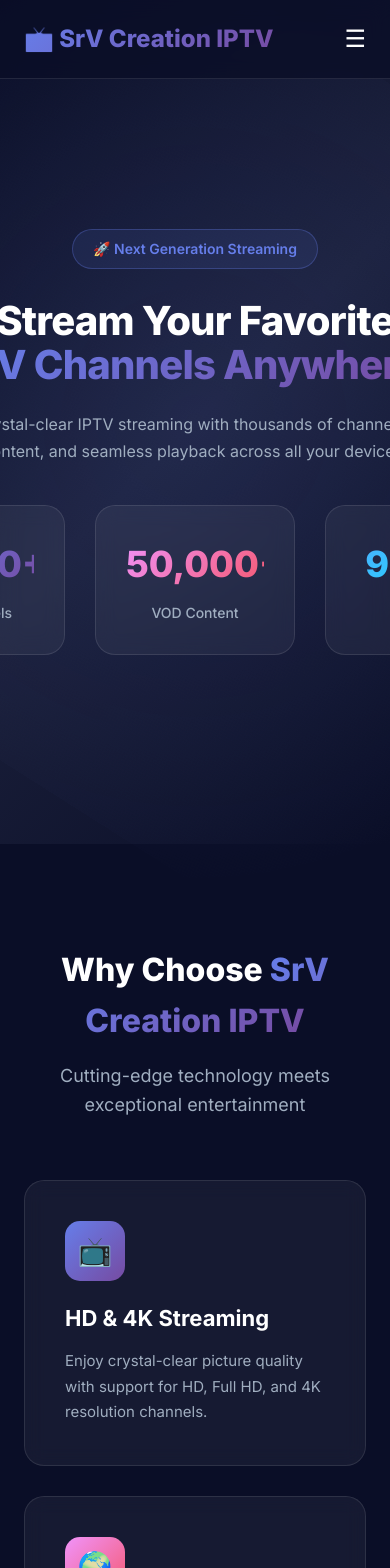
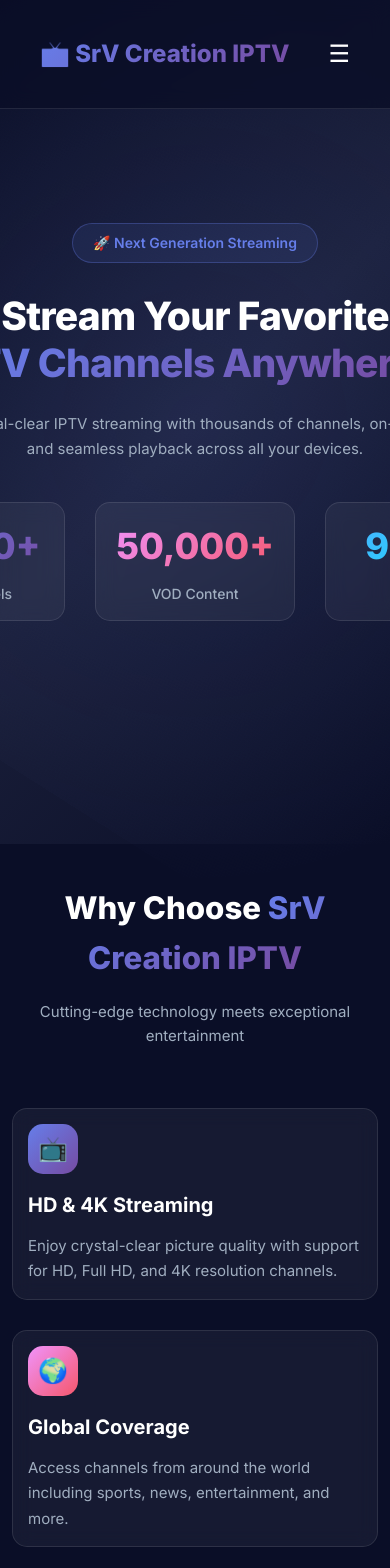
Before and after one commit to souravslg/IPTV, a Next.js app: page / in a window 390 px wide. Shown: the top 1568 px of the page. Built offline with nearby package versions, Linux system fonts and the light colour scheme.

Commit message:
Enhance mobile responsiveness with better layout and spacing

```diff
--- a/src/app/globals.css
+++ b/src/app/globals.css
@@ -51,8 +51,13 @@
 }
 
 @keyframes rotate {
-  0% { transform: rotate(0deg); }
-  100% { transform: rotate(360deg); }
+  0% {
+    transform: rotate(0deg);
+  }
+
+  100% {
+    transform: rotate(360deg);
+  }
 }
 
 /* Gradient Text */
@@ -118,6 +123,7 @@
     opacity: 0;
     transform: translateY(30px);
   }
+
   to {
     opacity: 1;
     transform: translateY(0);
@@ -129,9 +135,12 @@
 }
 
 @keyframes pulse {
-  0%, 100% {
+
+  0%,
+  100% {
     opacity: 1;
   }
+
   50% {
     opacity: 0.5;
   }
@@ -160,8 +169,100 @@
 
 /* Responsive */
 @media (max-width: 768px) {
-  .btn-primary, .btn-secondary {
+  body {
+    font-size: 14px;
+  }
+
+  /* Button adjustments */
+  .btn-primary,
+  .btn-secondary {
     padding: 12px 24px;
     font-size: 14px;
+    width: 100%;
+    max-width: 300px;
+  }
+
+  /* Glass cards on mobile */
+  .glass-card {
+    border-radius: 15px;
+    padding: 20px !important;
+  }
+
+  .glass-card:hover {
+    transform: translateY(-2px);
+  }
+
+  /* Feature icons smaller on mobile */
+  .feature-icon {
+    width: 50px;
+    height: 50px;
+    font-size: 24px;
+    margin-bottom: 15px;
+  }
+
+  /* Reduce padding on sections */
+  section {
+    padding: 60px 16px !important;
+  }
+
+  /* Hero section adjustments */
+  h1 {
+    font-size: clamp(32px, 10vw, 48px) !important;
+    line-height: 1.2 !important;
+  }
+
+  h2 {
+    font-size: clamp(28px, 8vw, 36px) !important;
+  }
+
+  h3 {
+    font-size: 20px !important;
+  }
+
+  p {
+    font-size: 15px !important;
+  }
+
+  /* Pricing cards stacked on mobile */
+  .pricing-grid {
+    grid-template-columns: 1fr !important;
+  }
+
+  /* Stats cards better spacing */
+  .stats-grid {
+    gap: 20px !important;
+    grid-template-columns: 1fr !important;
+  }
+
+  /* Footer adjustments */
+  footer {
+    padding: 40px 16px 20px !important;
+  }
+
+  /* Navbar mobile friendly */
+  nav {
+    padding: 15px 16px !important;
   }
 }
+
+/* Extra small devices */
+@media (max-width: 480px) {
+
+  .btn-primary,
+  .btn-secondary {
+    padding: 10px 20px;
+    font-size: 13px;
+  }
+
+  .glass-card {
+    padding: 15px !important;
+  }
+
+  h1 {
+    font-size: clamp(28px, 10vw, 40px) !important;
+  }
+
+  section {
+    padding: 40px 12px !important;
+  }
+}
```
